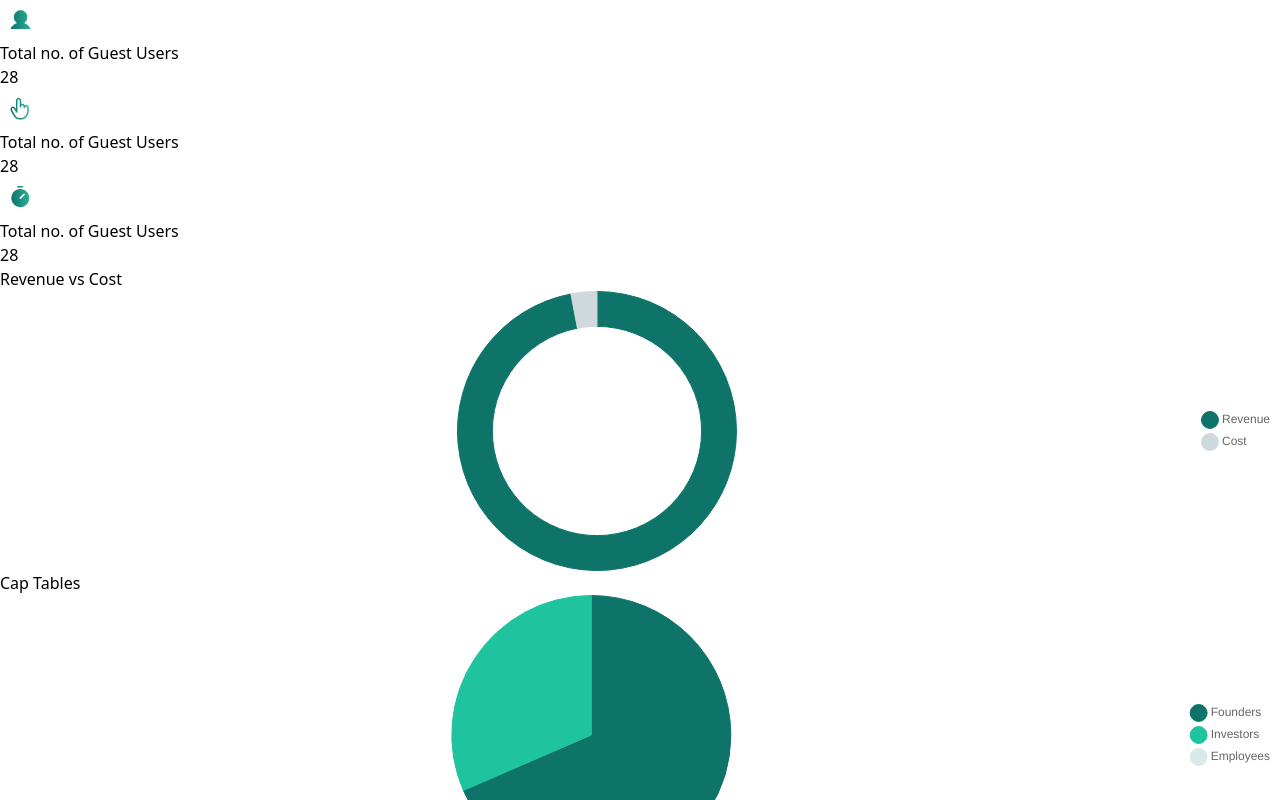
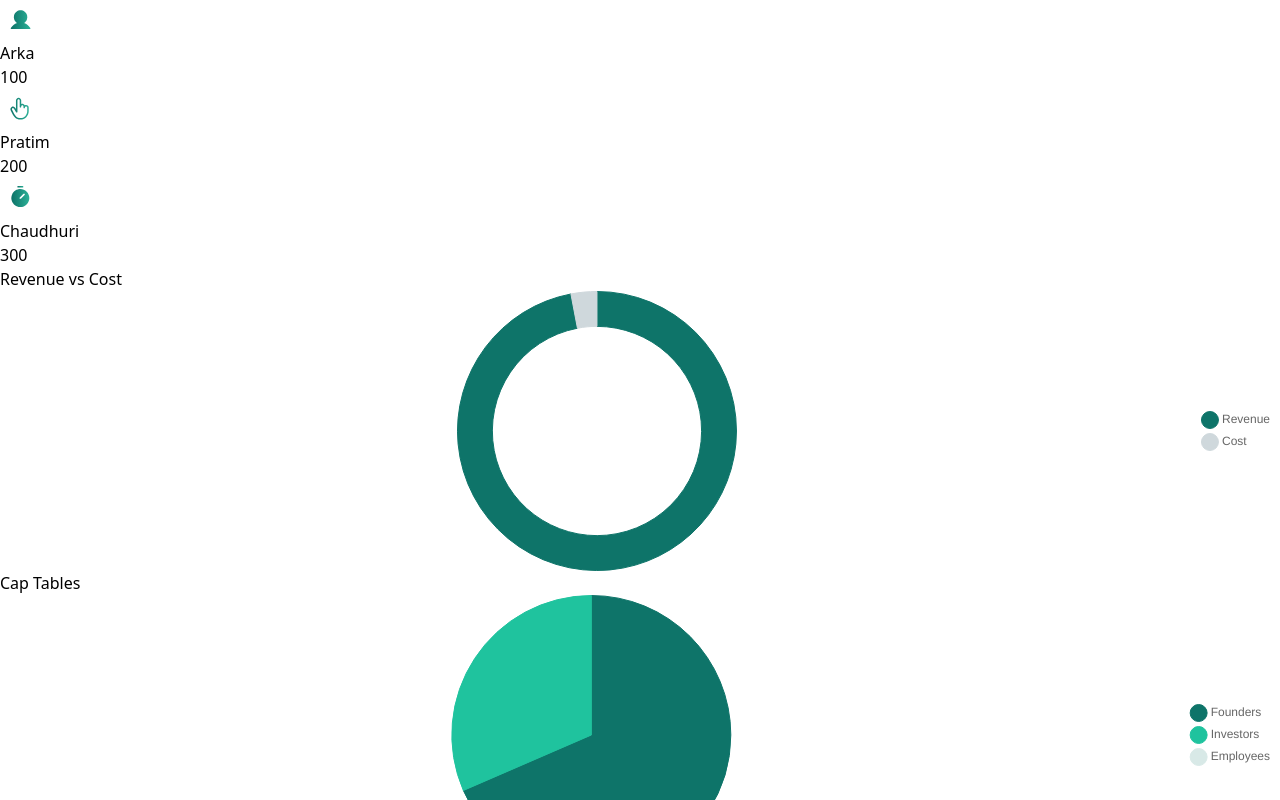
Before and after one commit to arka1002/probable-octo-barnacle, a React (Vite) app: page / in a window 1280 px wide. Shown: the top 800 px of the page. Built offline with nearby package versions, Linux system fonts and the light colour scheme.

Commit message:
pushhhhh

```diff
--- a/src/App.jsx
+++ b/src/App.jsx
@@ -10,13 +10,13 @@ function App() {
   return (
     <>
       <div className="grid grid-cols-3 gap-6">
-        <Card>
+        <Card title={`Arka`} numbers={100}>
           <Person/>
         </Card>
-        <Card>
+        <Card title={`Pratim`} numbers={200}>
           <Finger/>
         </Card>
-        <Card>
+        <Card title={`Chaudhuri`} numbers={300}>
           <Stopwatch/>
         </Card>
       </div>
--- a/src/components/Card.jsx
+++ b/src/components/Card.jsx
@@ -1,11 +1,11 @@
 
-export default function Card({ children }) {
+export default function Card({ children, title, numbers }) {
     return (
         <div className="p-5 bg-[#F3F3FF] rounded-md flex gap-10 items-center">
             <div>{children}</div>
             <div className="grow">
-                <div className="text-center text-[#333333] font-semibold">Total no. of Guest Users</div>
-                <div className="mt-2 text-[#333333] font-semibold text-center text-xl">28</div>
+                <div className="text-center text-[#333333] font-semibold">{title}</div>
+                <div className="mt-2 text-[#333333] font-semibold text-center text-xl">{numbers}</div>
             </div>
         </div>
     )
```
